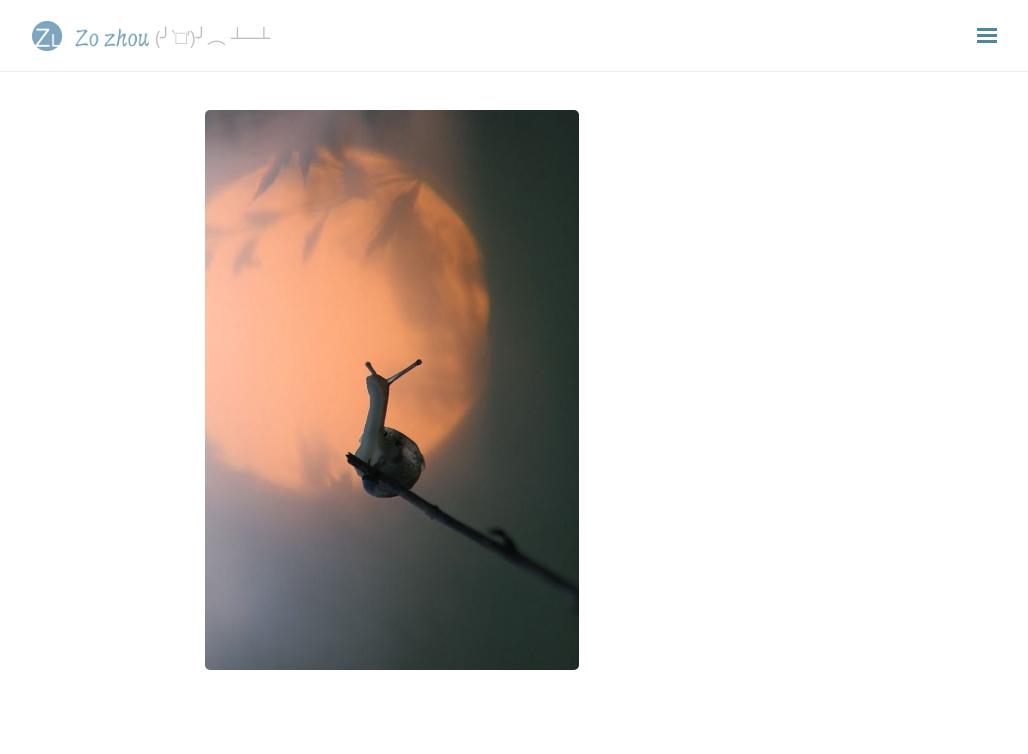
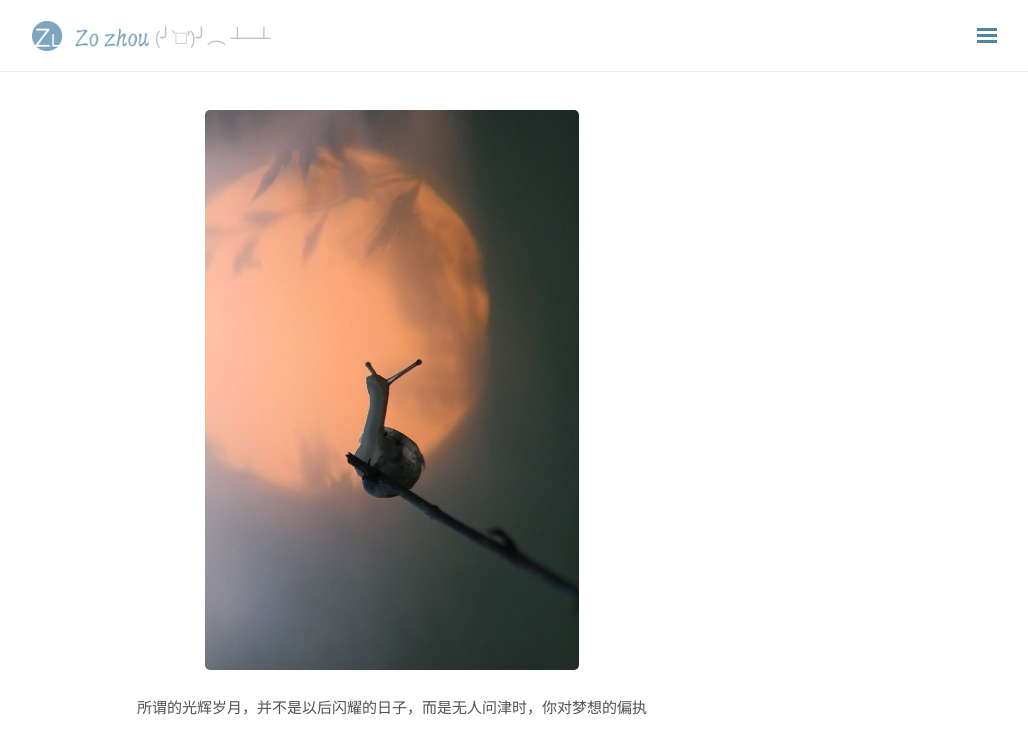
Before and after one commit to zsc1993916/zsc1993916.github.io, a Jekyll site: the page built from index.html, in a window 1280 px wide. Shown: the top 754 px of the page, without its empty margins (248-1276 px from the left). Built offline with Jekyll 4.4.1, drawn with Linux system fonts in a browser that asks for light colours; nearby versions of some CDN libraries; comment, search, counter and statistics services are not loaded.

Commit message:
Update _config.yml

```diff
--- a/_config.yml
+++ b/_config.yml
@@ -62,7 +62,8 @@ category_page: '/blog/categories/'
 
 hero:
   image: /public/img/home2.jpg
-  caption: <marquee scrolldelay=500 align=bottom width=180 height=80 direction=up>该不该搁下重重的壳<br>寻找到底哪里有蓝天<br>随着轻轻的风轻轻的飘<br>历经的伤都不感觉疼<br>我要一步一步往上爬<br>等待阳光静静看着它的脸<br>小小的天有大大的梦想<br>重重的壳裹着轻轻的仰望<br>我要一步一步往上爬<br>在最高点乘着叶片往前飞<br>小小的天留过的泪和汗<br>总有一天我有属于我的天<br>我要一步一步往上爬<br>在最高点乘着叶片往前飞<br>任风吹干流过的泪和汗<br>我要一步一步往上爬<br>等待阳光静静看着它的脸<br>小小的天有大大的梦想<br>我有属于我的天<br>任风吹干流过的泪和汗<br>总有一天我有属于我的天</marquee>
+  caption: 所谓的光辉岁月，并不是以后闪耀的日子，而是无人问津时，你对梦想的偏执
+  #caption: <marquee scrolldelay=500 align=bottom width=180 height=80 direction=up>该不该搁下重重的壳<br>寻找到底哪里有蓝天<br>随着轻轻的风轻轻的飘<br>历经的伤都不感觉疼<br>我要一步一步往上爬<br>等待阳光静静看着它的脸<br>小小的天有大大的梦想<br>重重的壳裹着轻轻的仰望<br>我要一步一步往上爬<br>在最高点乘着叶片往前飞<br>小小的天留过的泪和汗<br>总有一天我有属于我的天<br>我要一步一步往上爬<br>在最高点乘着叶片往前飞<br>任风吹干流过的泪和汗<br>我要一步一步往上爬<br>等待阳光静静看着它的脸<br>小小的天有大大的梦想<br>我有属于我的天<br>任风吹干流过的泪和汗<br>总有一天我有属于我的天</marquee>
 
 # Puglins
 mathjax: true # whether support mathjax
```
